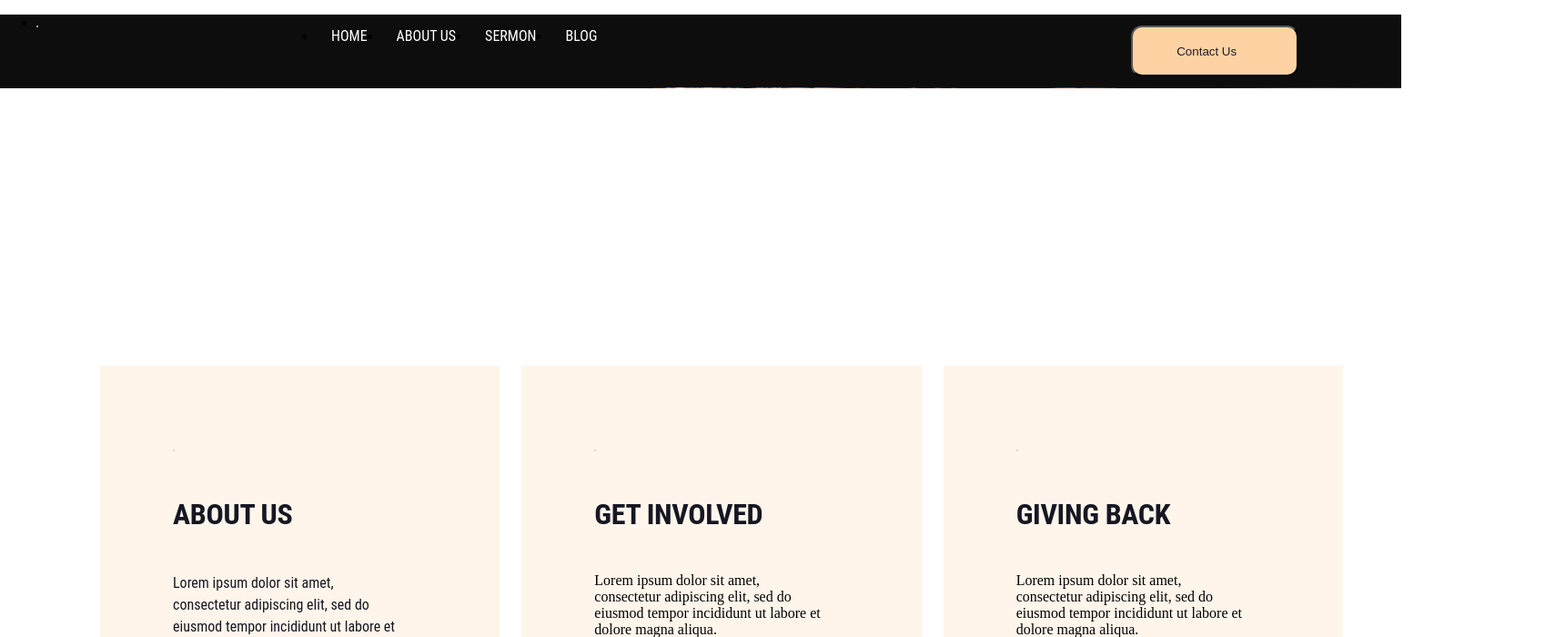
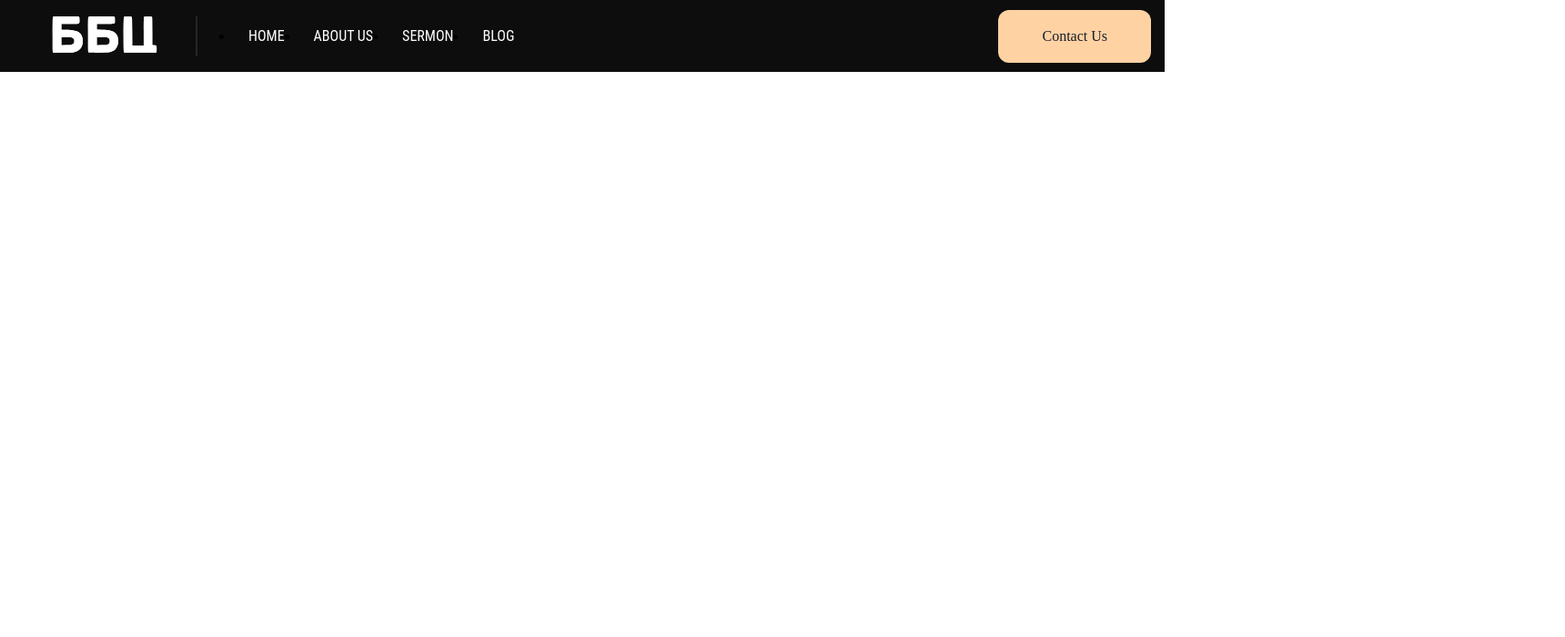
Before and after one commit to dakovlen/bbc.org.ua, a Next.js app: page / in a window 1280 px wide. Shown: the top 700 px of the page at 91% size, 1720 px wide, since content can reach past the window. Built offline with nearby package versions, Linux system fonts and the light colour scheme.

Commit message:
Layout: refactor header html and scss

```diff
--- a/src/pages/index.js
+++ b/src/pages/index.js
@@ -1,6 +1,7 @@
 import Head from 'next/head'
 import Image from 'next/image'
 import { Inter } from 'next/font/google'
+import Link from 'next/link'
 // import styles from '@/styles/Home.module.css'
 
 const inter = Inter({ subsets: ['latin'] })
@@ -14,28 +15,27 @@ export default function Home() {
         <meta name="viewport" content="width=device-width, initial-scale=1" />
         <link rel="icon" href="/favicon.ico" />
       </Head>
-      <header>
-        <nav className="navbar">
-          <div className="wrapper">
+      <header className="header">
+        <nav className="header-nav navbar wrapper">
+          <Link href="./" className="logo">
+            <Image
+              src="/Image/logo-word.svg"
+              alt="Logo"
+              width="200"
+              height="40" />
+          </Link>
+
           <ul className="menu">
-              <li className="logo">
-              <Image
-                src="/logo.png"
-                alt="Назва логотипу"
-                width="2"
-                height="2"
-              />
-
-              </li>
             <li><a href="#">Home</a></li>
             <li><a href="#">About Us</a></li>
             <li><a href="#">Sermon</a></li>
             <li><a href="#">Blog</a></li>
-              <a href="#"><button className="contact-button">Contact Us </button></a>
           </ul>
-          </div>
+
+          <a href="#" className="contact-button">Contact Us</a>
         </nav>
-
+      </header>
+      {/* <main>
       <div className="home-header">
           <div className="header wrapper ">
             <span>Welcome to our CHURCH</span>
@@ -54,8 +54,6 @@ export default function Home() {
           </div>
 
         </div>
-
-      </header>
         <section className="heading wrapper">
         <div className="text1">
           <span className="subtext">sub-headline</span>
@@ -275,8 +273,9 @@ export default function Home() {
           </div>
         </div>
       </section>
+      </main> */}
 
-      <footer className="footer wrapper">
+      {/* <footer className="footer wrapper">
         <div className="footer-block">
           <Image
             src="/logo.png"
@@ -317,7 +316,7 @@ export default function Home() {
             <button type="submit">Subscribe</button>
           </form>
         </div>
-      </footer>
+      </footer> */}
     </>
   )
 }
--- a/src/styles/globals.scss
+++ b/src/styles/globals.scss
@@ -105,42 +105,39 @@ a {
     color-scheme: dark;
   }
 }*/
+
 body {
+  padding: 0;
+  margin: 0;
   max-width: 100%;
-  margin: 0 auto;
   background: #FFFFFF;
 }
 
 .wrapper {
-  padding-left: 110px;
-  padding-right: 110px;
-  width: 1500px;
+  margin: auto;
+  padding-left: 15px;
+  padding-right: 15px;
+  max-width: 1250px;
+}
+
+.header-nav {
+  display: flex;
+  align-items: center;
+  justify-content: space-between;
+}
+
+.logo {
+  border-right: 2px solid #252525;
 }
 
 .menu {
-  height: 80px;
-  width: 1500px;
-  left: 0px;
-  top: 0px;
-  border-radius: 0px;
-  position: absolute;
-  left: 0%;
-  right: 0%;
-  top: 0%;
-  bottom: 0%;
-  background: #0D0D0D;
-}
+  display: flex;
+  align-items: center;
+  flex-grow: 1;
 
-.logo {
-  width: 308px;
-}
-
-.menu li {
-  float: left;
+  li {
     text-transform: uppercase;
-}
-
-.menu li a {
+    a {
       font-family: 'Roboto Condensed';
       font-style: normal;
       font-weight: 400;
@@ -152,10 +149,12 @@ body {
       text-align: center;
       padding: 14px 16px;
       text-decoration: none;
+
+      &:hover {
+        color: #FFD2A4;
       }
-
-.menu li a:hover {
-  color: #FFD2A4;
+    }
+  }
 }
 
 .contact-button {
@@ -165,11 +164,6 @@ body {
   padding: 20px 48px;
   gap: 16px;
   text-decoration: none;
-  position: absolute;
-  left: 80.73%;
-  right: 7.33%;
-  top: 15%;
-  bottom: 15%;
   color: #1C1D28;
   background: #FFD2A4;
   backdrop-filter: blur(40px);
@@ -180,61 +174,74 @@ body {
   background: #F2C79B;
 }
 
-.home-header h1 {
-  position: absolute;
-  margin-top: 16px;
-  width: 692px;
-  height: 164px;
-  left: 110px;
-  top: 243px;
-  font-family: 'Roboto Condensed';
-  font-style: normal;
-  font-weight: 700;
-  font-size: 64px;
-  line-height: 82px;
-  letter-spacing: -0.01em;
-  text-transform: uppercase;
-  color: #FFFFFF;
+header {
+  background: #0D0D0D;
 }
 
-.home-header span {
-  position: absolute;
-  width: 286px;
-  height: 19px;
-  left: 110px;
-  top: 208px;
-  font-family: 'Roboto Condensed';
-  font-style: normal;
-  font-weight: 700;
-  font-size: 16px;
-  line-height: 19px;
-  text-transform: uppercase;
-  color: #FFFFFF;
-}
+// .home-header {
+//   h1 {
+//     position: absolute;
+//     margin-top: 16px;
+//     width: 692px;
+//     height: 164px;
+//     left: 110px;
+//     top: 243px;
+//     font-family: 'Roboto Condensed';
+//     font-style: normal;
+//     font-weight: 700;
+//     font-size: 64px;
+//     line-height: 82px;
+//     letter-spacing: -0.01em;
+//     text-transform: uppercase;
+//     color: #FFFFFF;
+//   }
 
-.home-header p {
-  position: absolute;
-  width: 308px;
-  height: 48px;
-  left: 140px;
-  top: 567px;
-  font-family: 'Roboto Condensed';
-  font-style: normal;
-  font-weight: 400;
-  font-size: 16px;
-  line-height: 24px;
-  color: #FFFFFF;
-}
+//   span {
+//     position: absolute;
+//     width: 286px;
+//     height: 19px;
+//     left: 110px;
+//     top: 208px;
+//     font-family: 'Roboto Condensed';
+//     font-style: normal;
+//     font-weight: 700;
+//     font-size: 16px;
+//     line-height: 19px;
+//     text-transform: uppercase;
+//     color: #FFFFFF;
+//   }
 
-.home-header hr {
-  position: absolute;
-  width: 18px;
-  height: 0px;
-  left: 110px;
-  top: 579px;
-  border: 2px solid #FFD2A4;
-  transform: rotate(-180deg);
-}
+//   p {
+//     position: absolute;
+//     width: 308px;
+//     height: 48px;
+//     left: 140px;
+//     top: 567px;
+//     font-family: 'Roboto Condensed';
+//     font-style: normal;
+//     font-weight: 400;
+//     font-size: 16px;
+//     line-height: 24px;
+//     color: #FFFFFF;
+//   }
+
+//   hr {
+//     position: absolute;
+//     width: 18px;
+//     height: 0px;
+//     left: 110px;
+//     top: 579px;
+//     border: 2px solid #FFD2A4;
+//     transform: rotate(-180deg);
+//   }
+// }
+
+
+
+
+
+
+
 
 .button {
   position: absolute;
@@ -256,12 +263,9 @@ body {
 }
 
 .heading .text1 {
-
   padding-top: 10px;
   display: flex;
   justify-content: center;
-
-
 }
 
 .heading .subtext {
```
Also changed, not shown: public/Image/logo-word.svg (added), public/Image/logo.svg (added). Lines whose indentation alone changed are shown as unchanged.
